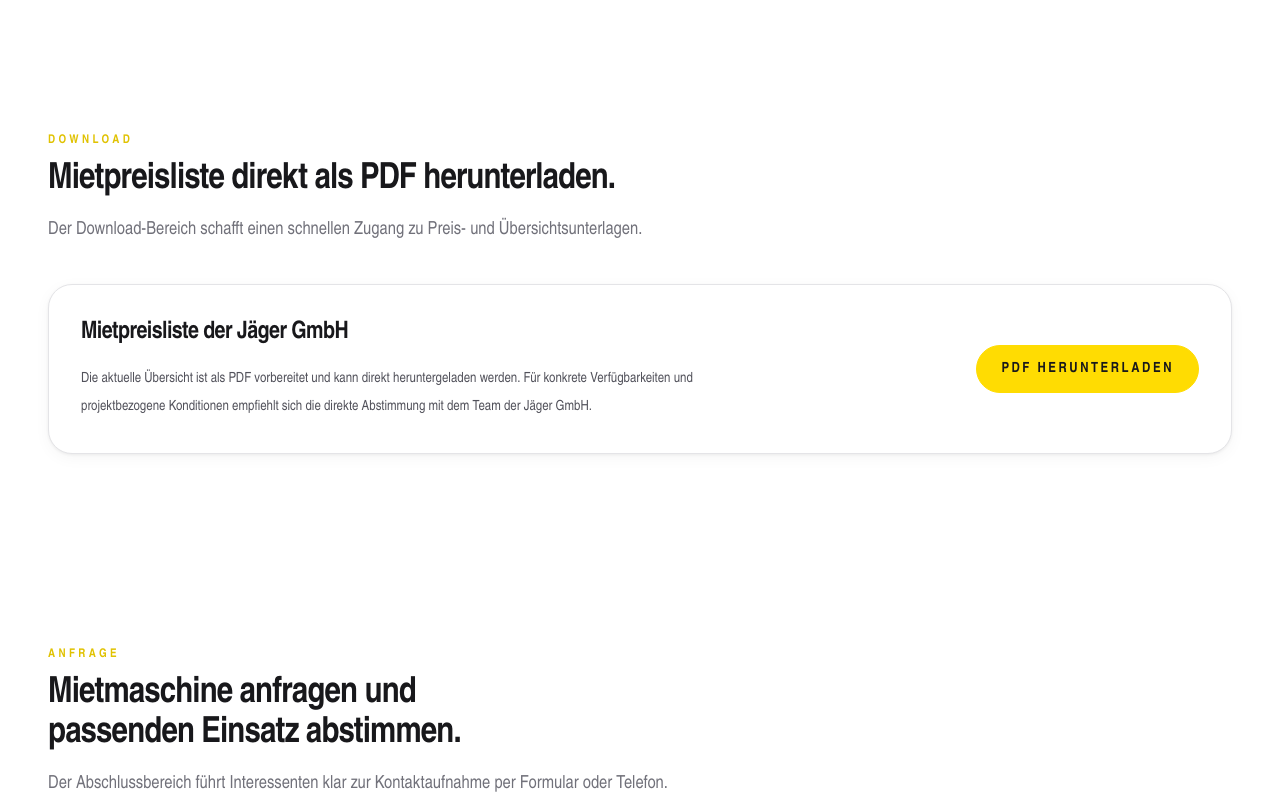
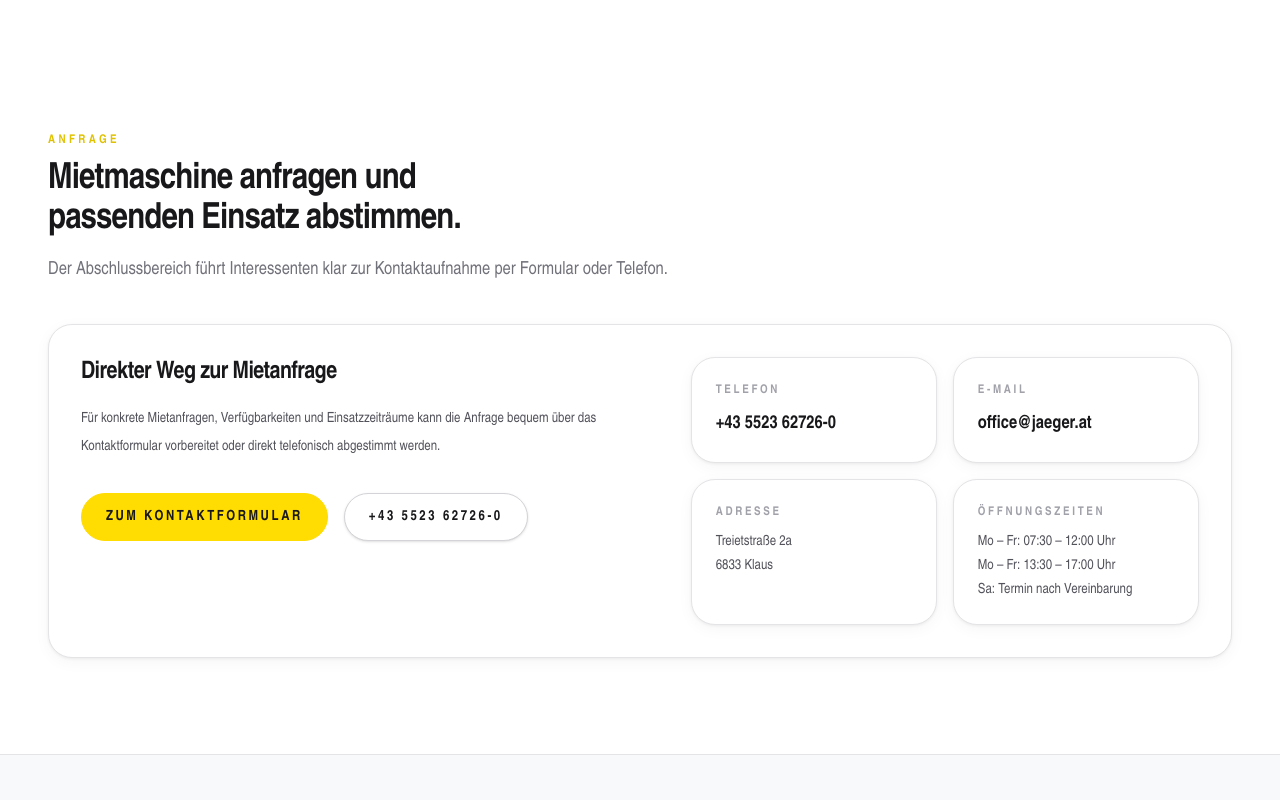
Before and after one commit to mayeraaron/jaeger, a Next.js app: page /mietpark in a window 1280 px wide. Shown: the part 2760-3560 px from the top of the page. Built offline with nearby package versions, Linux system fonts and the light colour scheme.

Commit message:
Mietpreisliste als Download entfernt

```diff
--- a/app/mietpark/page.tsx
+++ b/app/mietpark/page.tsx
@@ -112,34 +112,6 @@ export default function MietparkPage() {
         </Section>
 
         <Section
-          eyebrow="Download"
-          title="Mietpreisliste direkt als PDF herunterladen."
-          description="Der Download-Bereich schafft einen schnellen Zugang zu Preis- und Übersichtsunterlagen."
-        >
-          <Card className="grid gap-8 p-8 lg:grid-cols-[minmax(0,1fr)_minmax(280px,0.72fr)]">
-            <div>
-              <h2 className="text-2xl font-bold tracking-tight text-zinc-900">
-                Mietpreisliste der Jäger GmbH
-              </h2>
-              <p className="mt-4 max-w-2xl text-sm leading-7 text-zinc-600">
-                Die aktuelle Übersicht ist als PDF vorbereitet und kann direkt heruntergeladen
-                werden. Für konkrete Verfügbarkeiten und projektbezogene Konditionen empfiehlt
-                sich die direkte Abstimmung mit dem Team der Jäger GmbH.
-              </p>
-            </div>
-            <div className="flex items-center justify-start lg:justify-end">
-              <Button
-                href="/downloads/jaeger-mietpreisliste.pdf"
-                target="_blank"
-                rel="noopener noreferrer"
-              >
-                PDF herunterladen
-              </Button>
-            </div>
-          </Card>
-        </Section>
-
-        <Section
           eyebrow="Anfrage"
           title="Mietmaschine anfragen und passenden Einsatz abstimmen."
           description="Der Abschlussbereich führt Interessenten klar zur Kontaktaufnahme per Formular oder Telefon."
```
